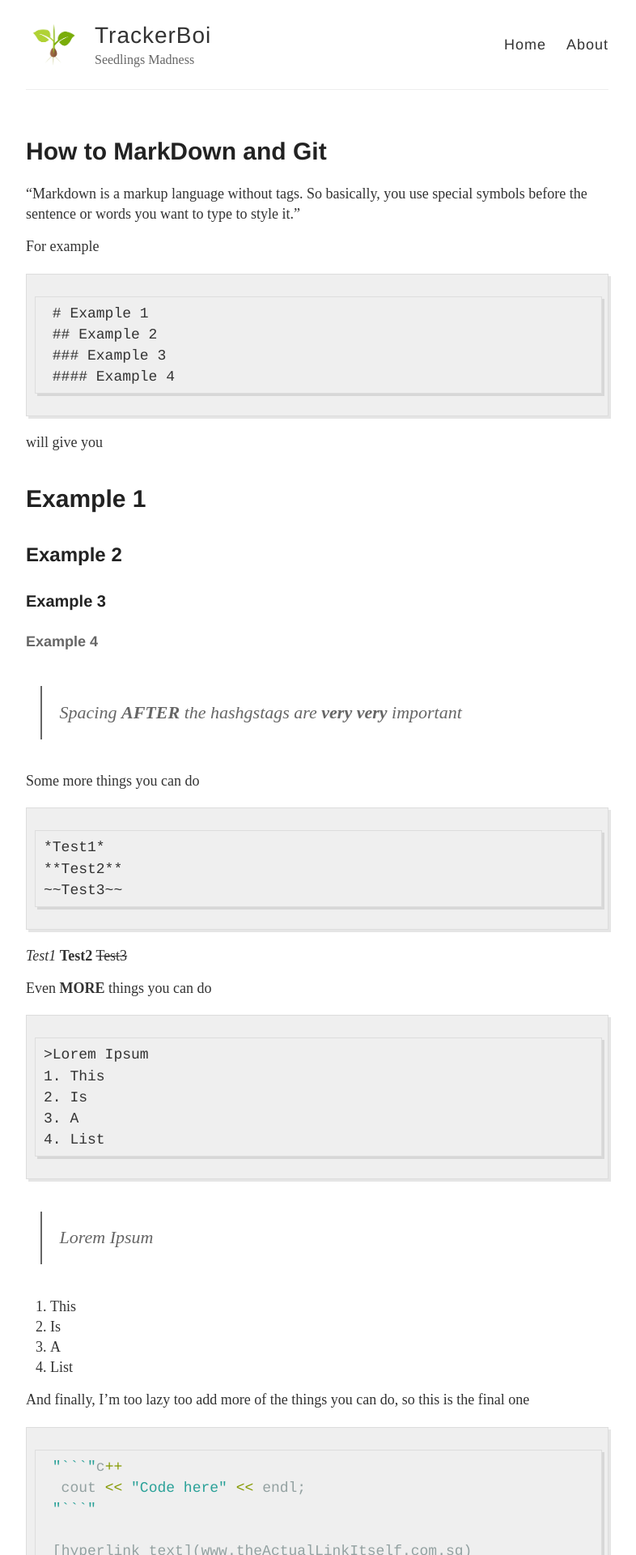
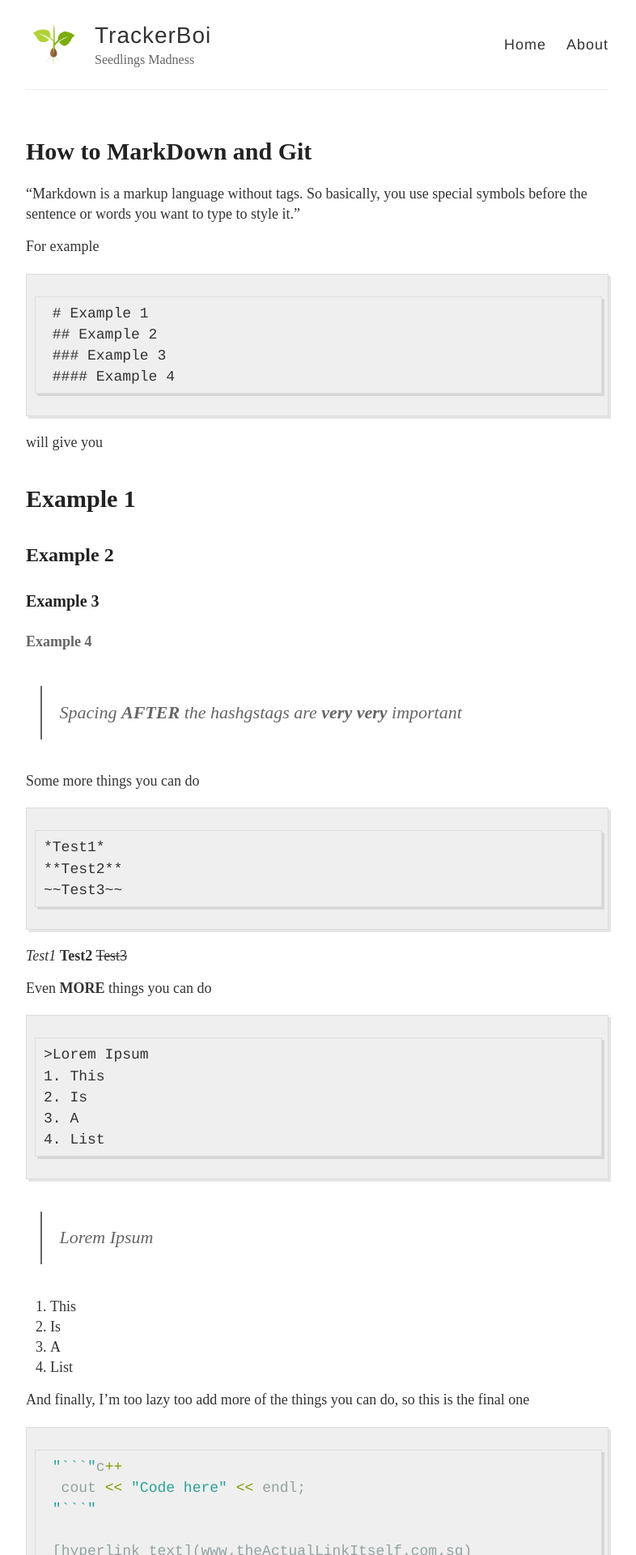
Before and after one commit to Jasperabez/TrackerBoi, a Jekyll site: the page built from _posts/2019-10-16-Hans.md, in a window 1280 px wide. Shown: the top 1920 px of the page at 81% size, without its empty margins (248-1034 px from the left). Built offline with Jekyll 4.4.1, drawn with Linux system fonts in a browser that asks for light colours.

Commit message:
added Times New Roman

```diff
--- a/_sass/_variables.scss
+++ b/_sass/_variables.scss
@@ -1,10 +1,9 @@
-
 //
 // VARIABLES
 //
 
 // Colors
-$blue: #4183C4;
+$blue: #4183c4;
 
 // Grays
 $black: #000;
@@ -18,6 +17,7 @@
 $helvetica: Helvetica, Arial, sans-serif;
 $helveticaNeue: "Helvetica Neue", Helvetica, Arial, sans-serif;
 $georgia: Georgia, serif;
+$timesNewRoman: "Times New Roman", Times, serif;
 
 // Mobile breakpoints
 @mixin mobile {
--- a/style.scss
+++ b/style.scss
@@ -36,7 +36,7 @@
 h4,
 h5,
 h6 {
-  font-family: $helveticaNeue;
+  font-family: $timesNewRoman;
   color: $darkerGray;
   font-weight: bold;
 
```
